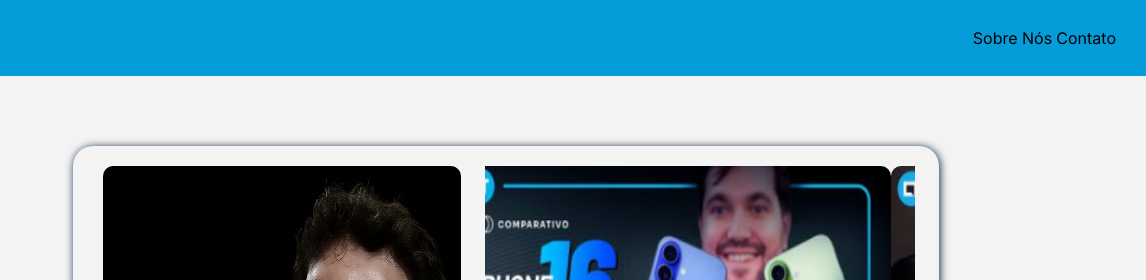
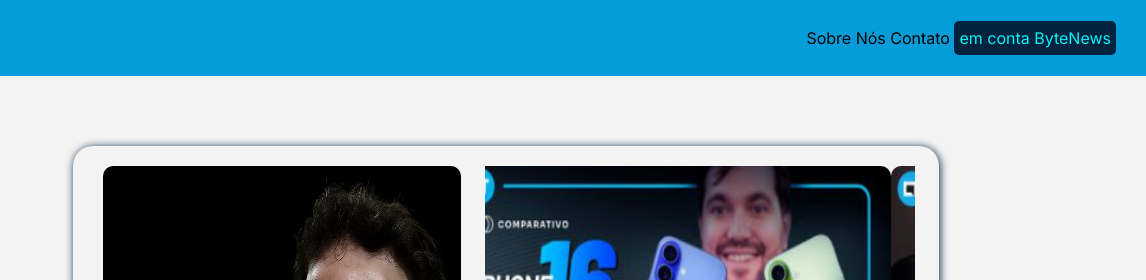
Before and after one commit to lucasreisouza/projeto-byte-news, a plain HTML site: page index.html in a window 1280 px wide. Shown: the top 280 px of the page, 134-1280 px from the left. Drawn offline with nearby package versions, Linux system fonts and the light colour scheme.

Commit message:
Adicionei o button
foi adicionado o botão para entrar na conta Byte News.

```diff
--- a/CSS/main.css
+++ b/CSS/main.css
@@ -45,13 +45,19 @@ header .menu button{
   background-color: #012340;
   border-radius: 5px;
   border: none;
-  font-family: "Inter", sans-serif;
+
   padding: 5px;
+
+}
+
+header .menu button a{
   color: #05f2f2;
 }
 
 body{
   background-color: #f3f3f3;
+  font-family: "Inter", sans-serif;
+  text-decoration: none;
 }
 
 main{
@@ -231,7 +237,10 @@ body.escuro header .menu a {
 }
 
 body.escuro header .menu button{
-  background-color: #05F2F2;
+  background-color: #05F2F2
+}
+
+body.escuro header .menu button a{
   color: #012340;
 }
 
--- a/index.html
+++ b/index.html
@@ -23,6 +23,7 @@
             <div class="itens-menu">
                 <a href="#sobre">Sobre Nós</a>
                 <a href="#contato">Contato</a>
+                <button> <a href="./ContaByteNews/entrar.html">em conta ByteNews</a> </button>
             </div>
         </div>
     </header>
```
